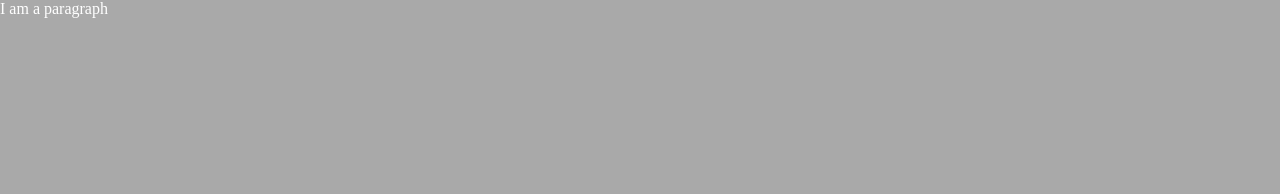
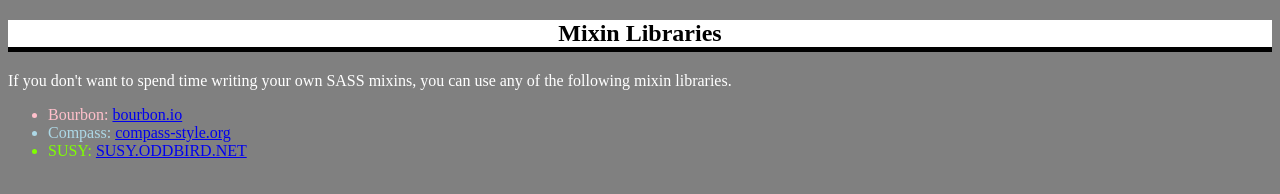
Before and after one commit to Mark-Eugene-Barasu/Documentation_SCSS, a plain HTML site: page index.html in a window 1280 px wide. Drawn offline with Linux system fonts and the light colour scheme.

Commit message:
removed unused @import. here are some links to mixin libraries if you wanna check out some style from other people's mixins

```diff
--- a/SCSS/main.scss
+++ b/SCSS/main.scss
@@ -1,9 +1,25 @@
-@import "./config";
-@import "./aside";
-@import "./mainSection";
-@import "./footer";
 
 body {
-    background-color: darkslategray;
-    color: white
+    background-color: grey;
+    color: white;
+    h2 {
+        color: black;
+        text-align: center;
+        background-color: lighten(lightgray, 100%);
+        border-bottom: 5px solid black;
+    }
+    ul {
+        li {
+            color: chartreuse;
+            &:first-child {
+                color: pink;
+            }
+            &:nth-child(2) {
+                color: lightblue;
+            }
+            &:last-child {
+                text-transform: uppercase;
+            }
+        }
+    }
 }
--- a/index.html
+++ b/index.html
@@ -9,6 +9,13 @@
 </head>
 <body>
     <!-- Adding a comment -->
-    <p>I am a paragraph</p>
+    <h2>Mixin Libraries</h2>
+    <p>If you don't want to spend time writing your own SASS mixins, you can use any of the following mixin libraries.</p>
+    <ul>
+        <li>Bourbon: <a target="_blank" href="https://www.bourbon.io/">bourbon.io</a></li>
+        <li>Compass: <a target="_self" href="http://beta.compass-style.org/">compass-style.org</a></li>
+        <li>Susy: <a target="_parent" href="https://www.oddbird.net/susy/">susy.oddbird.net</a></li>
+    </ul>
+
 </body>
 </html>
```
Also changed, not shown: dis/CSS/main.css, 1 other file.
